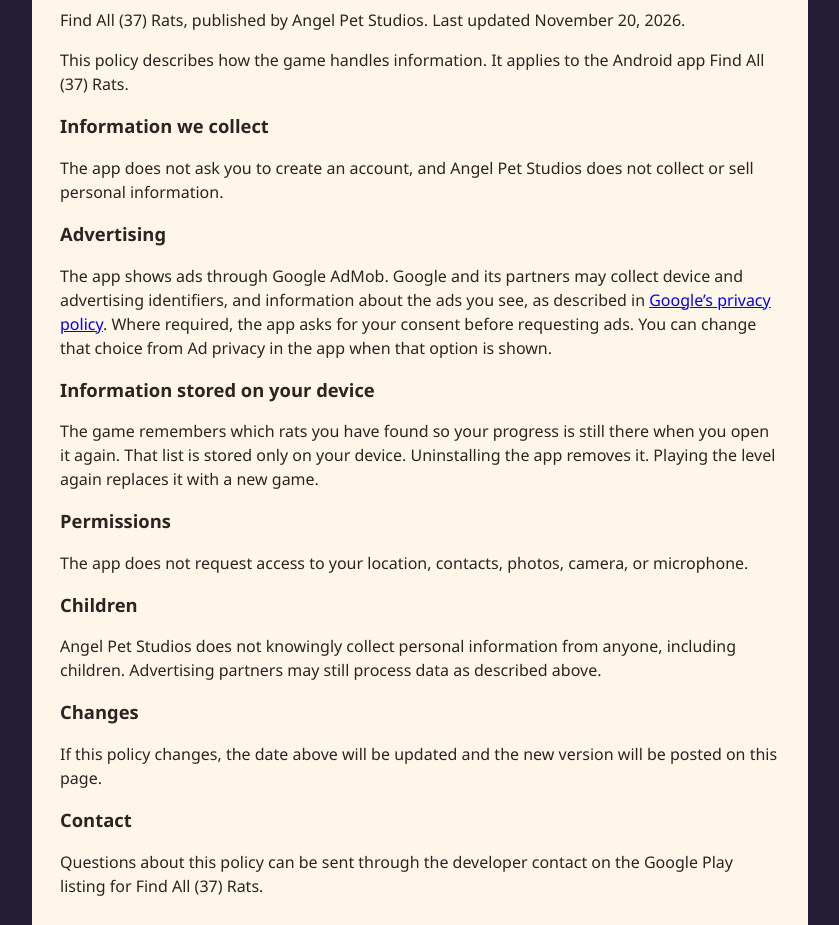
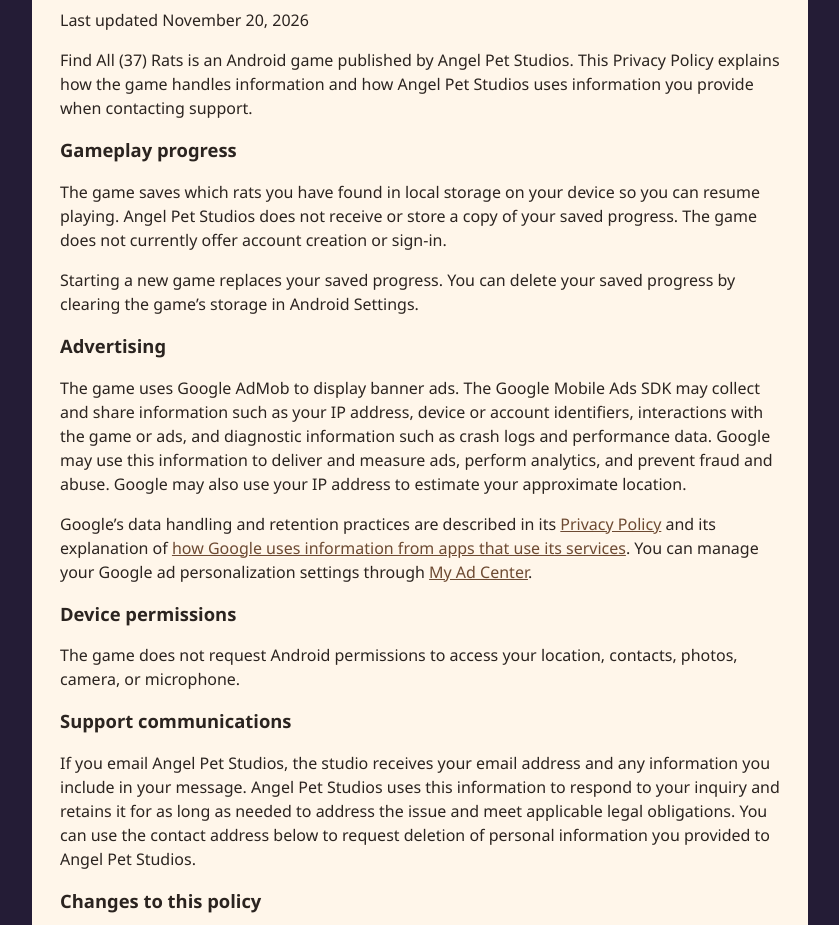
Before and after one commit to katieblizzard1998-sudo/find-the-37-rats-privacy, a plain HTML site: page index.html in a window 1280 px wide. Shown: the part 125-1050 px from the top of the page, without its empty margins (220-1059 px from the left). Drawn offline with Linux system fonts and the light colour scheme.

Commit message:
Replace the privacy policy with the studio's full version.
Co-authored-by: Cursor <cursoragent@cursor.com>

```diff
--- a/index.html
+++ b/index.html
@@ -26,53 +26,67 @@
         font-size: 1.15rem;
         margin-bottom: 0.3rem;
       }
+      a {
+        color: #6d4a32;
+      }
     </style>
   </head>
   <body>
     <main>
-      <h1>Privacy Policy</h1>
-      <p>Find All (37) Rats, published by Angel Pet Studios. Last updated November 20, 2026.</p>
+      <h1>Privacy Policy for Find All (37) Rats</h1>
+      <p>Last updated November 20, 2026</p>
       <p>
-        This policy describes how the game handles information. It applies to the Android app
-        Find All (37) Rats.
+        Find All (37) Rats is an Android game published by Angel Pet Studios. This Privacy Policy
+        explains how the game handles information and how Angel Pet Studios uses information you
+        provide when contacting support.
       </p>
-      <h2>Information we collect</h2>
+      <h2>Gameplay progress</h2>
       <p>
-        The app does not ask you to create an account, and Angel Pet Studios does not collect or
-        sell personal information.
+        The game saves which rats you have found in local storage on your device so you can resume
+        playing. Angel Pet Studios does not receive or store a copy of your saved progress. The
+        game does not currently offer account creation or sign-in.
+      </p>
+      <p>
+        Starting a new game replaces your saved progress. You can delete your saved progress by
+        clearing the game’s storage in Android Settings.
       </p>
       <h2>Advertising</h2>
       <p>
-        The app shows ads through Google AdMob. Google and its partners may collect device and
-        advertising identifiers, and information about the ads you see, as described in
-        <a href="https://policies.google.com/privacy">Google’s privacy policy</a>. Where required,
-        the app asks for your consent before requesting ads. You can change that choice from Ad
-        privacy in the app when that option is shown.
+        The game uses Google AdMob to display banner ads. The Google Mobile Ads SDK may collect
+        and share information such as your IP address, device or account identifiers, interactions
+        with the game or ads, and diagnostic information such as crash logs and performance data.
+        Google may use this information to deliver and measure ads, perform analytics, and prevent
+        fraud and abuse. Google may also use your IP address to estimate your approximate location.
       </p>
-      <h2>Information stored on your device</h2>
       <p>
-        The game remembers which rats you have found so your progress is still there when you open
-        it again. That list is stored only on your device. Uninstalling the app removes it. Playing
-        the level again replaces it with a new game.
+        Google’s data handling and retention practices are described in its
+        <a href="https://policies.google.com/privacy">Privacy Policy</a> and its explanation of
+        <a href="https://policies.google.com/technologies/partner-sites">how Google uses information from apps that use its services</a>.
+        You can manage your Google ad personalization settings through
+        <a href="https://myadcenter.google.com">My Ad Center</a>.
       </p>
-      <h2>Permissions</h2>
+      <h2>Device permissions</h2>
       <p>
-        The app does not request access to your location, contacts, photos, camera, or microphone.
+        The game does not request Android permissions to access your location, contacts, photos,
+        camera, or microphone.
       </p>
-      <h2>Children</h2>
+      <h2>Support communications</h2>
       <p>
-        Angel Pet Studios does not knowingly collect personal information from anyone, including
-        children. Advertising partners may still process data as described above.
+        If you email Angel Pet Studios, the studio receives your email address and any information
+        you include in your message. Angel Pet Studios uses this information to respond to your
+        inquiry and retains it for as long as needed to address the issue and meet applicable legal
+        obligations. You can use the contact address below to request deletion of personal
+        information you provided to Angel Pet Studios.
       </p>
-      <h2>Changes</h2>
+      <h2>Changes to this policy</h2>
       <p>
-        If this policy changes, the date above will be updated and the new version will be posted
-        on this page.
+        Angel Pet Studios will post any changes to this Privacy Policy on this page and update the
+        date above.
       </p>
       <h2>Contact</h2>
       <p>
-        Questions about this policy can be sent through the developer contact on the Google Play
-        listing for Find All (37) Rats.
+        For privacy questions or requests regarding Find All (37) Rats, email
+        <a href="mailto:catdosupport@gmail.com">catdosupport@gmail.com</a>.
       </p>
     </main>
   </body>
```
